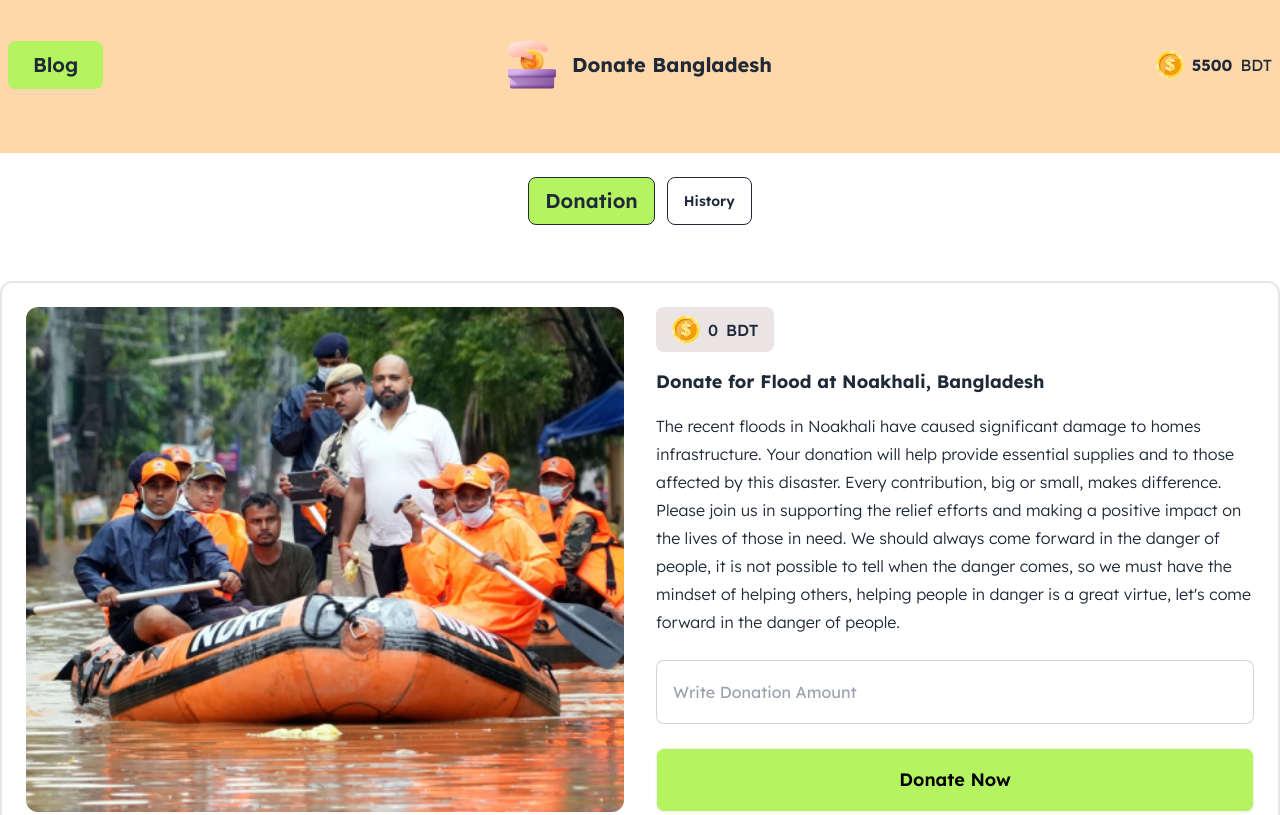
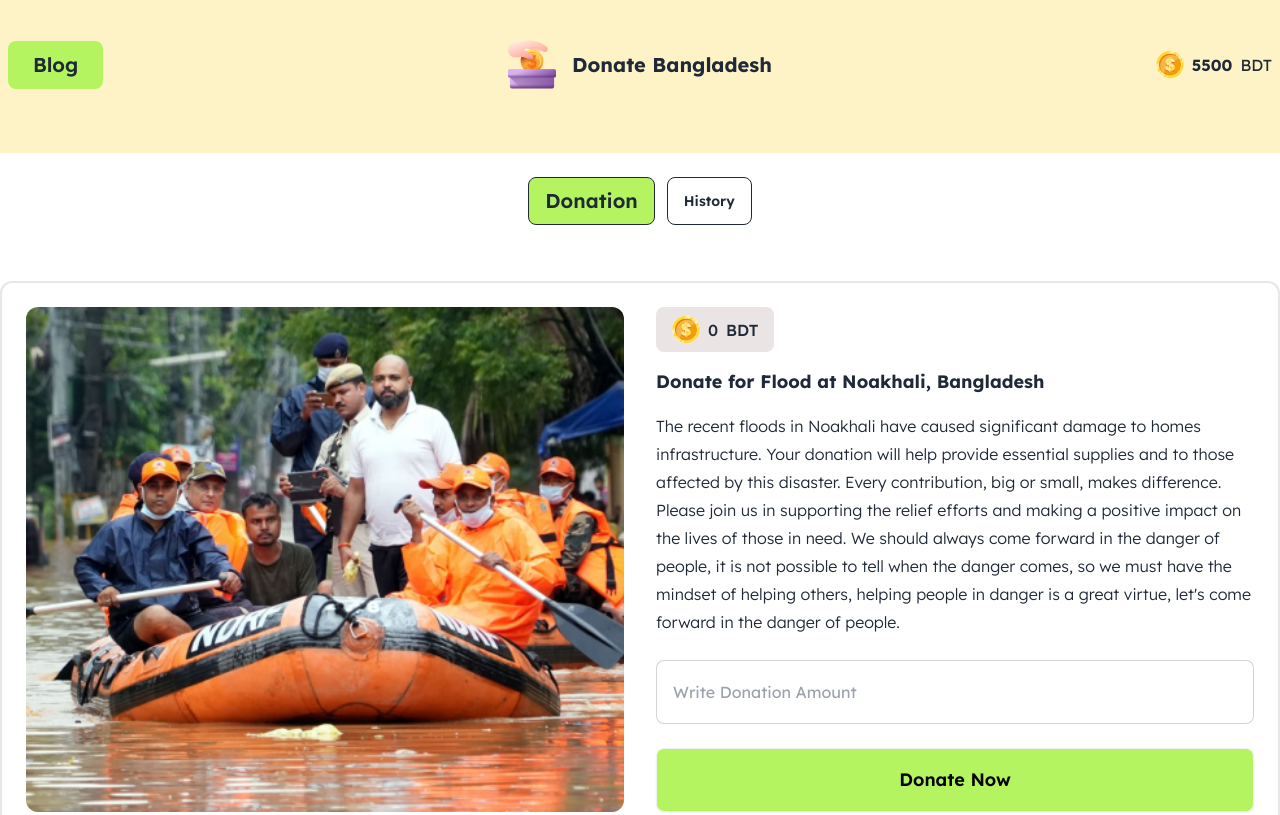
Before and after one commit to arman-miaa/donate-project-a-5, a plain HTML site: page index.html in a window 1280 px wide. Shown: the top 815 px of the page. Drawn offline with nearby package versions, Linux system fonts and the light colour scheme.

Commit message:
all section added

```diff
--- a/index.html
+++ b/index.html
@@ -43,7 +43,7 @@
     <header class="sticky top-0 z-40">
         <nav >
         <!-- main nav -->
-        <div class="bg-[#fed7aa] py-6 pb-12 w-full">
+        <div class="bg-[#fef3c7] py-6 pb-12 w-full">
             <div class="navbar container mx-auto">
   <div class="navbar-start">
 
```
